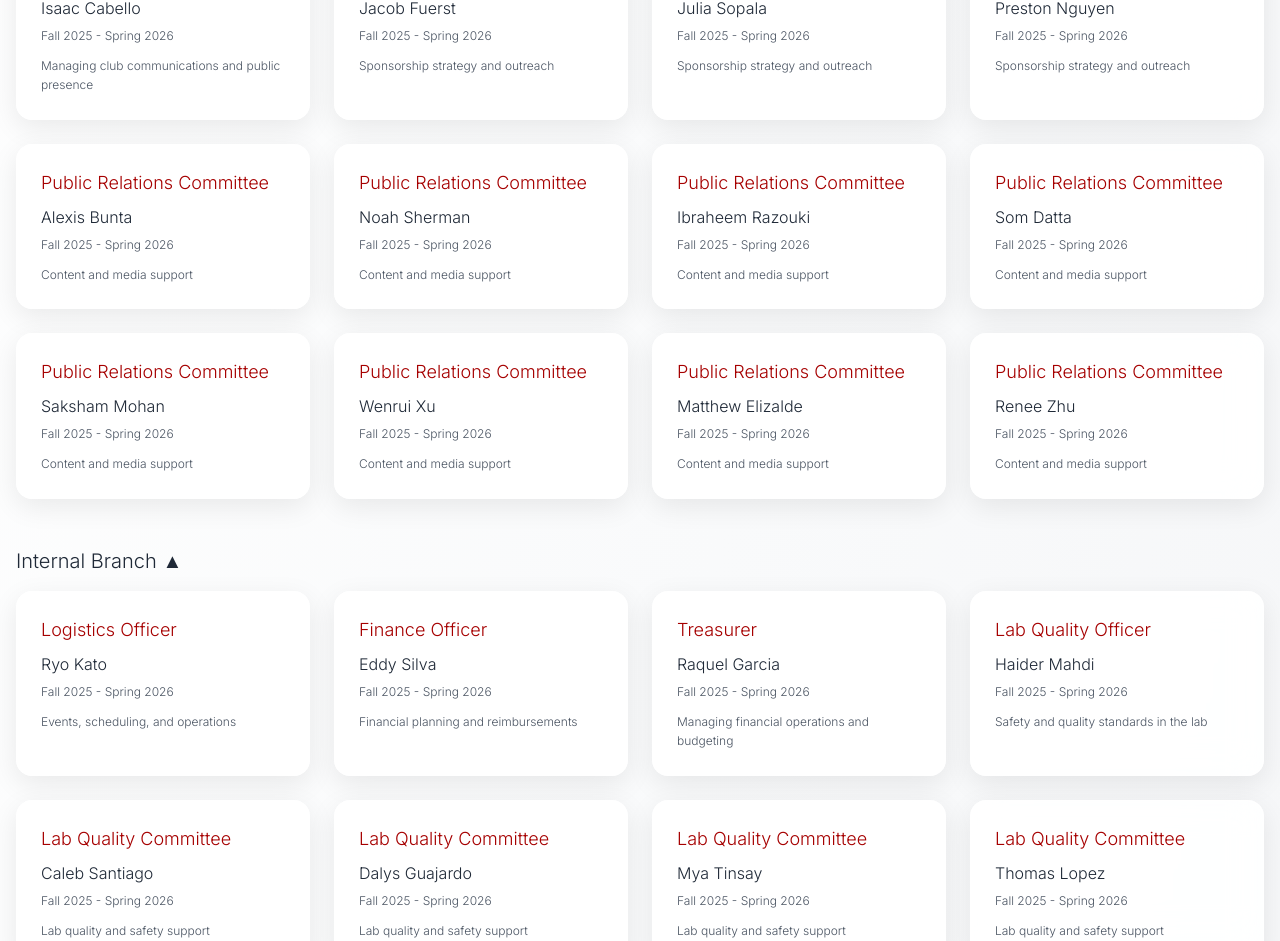
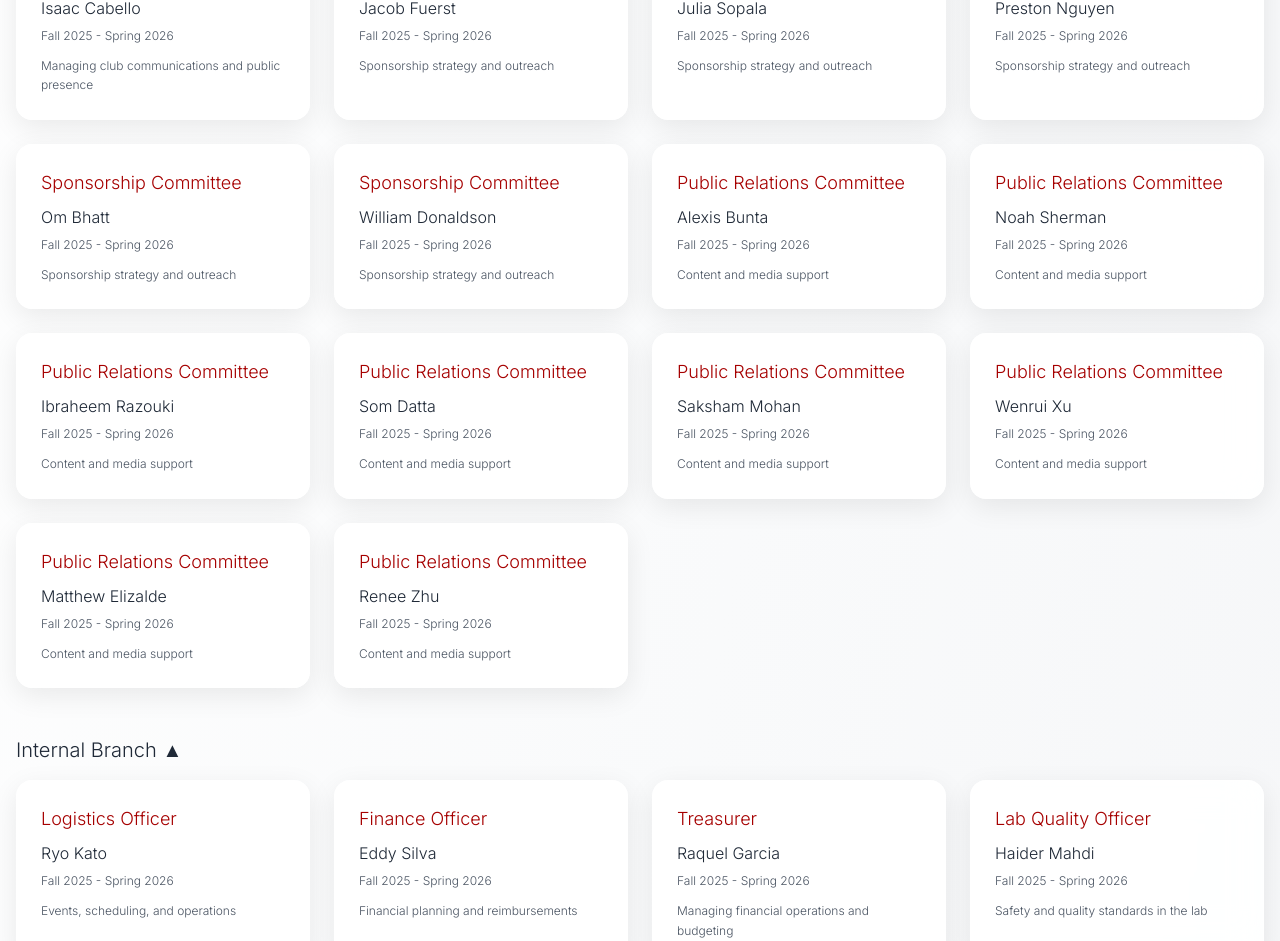
Before and after one commit to turtle-robotics/Turtle-website, a React (Vite) app: page /about in a window 1280 px wide. Shown: the part 2295-3236 px from the top of the page. Built offline with nearby package versions, Linux system fonts and the light colour scheme.

Commit message:
Update About.jsx

```diff
--- a/src/pages/About.jsx
+++ b/src/pages/About.jsx
@@ -43,6 +43,8 @@ const About = () => {
     { role: 'Sponsorship Committee', name: 'Jacob Fuerst', period: 'Fall 2025 - Spring 2026', description: 'Sponsorship strategy and outreach' },
     { role: 'Sponsorship Committee', name: 'Julia Sopala', period: 'Fall 2025 - Spring 2026', description: 'Sponsorship strategy and outreach' },
     { role: 'Sponsorship Committee', name: 'Preston Nguyen', period: 'Fall 2025 - Spring 2026', description: 'Sponsorship strategy and outreach' },
+        { role: 'Sponsorship Committee', name: 'Om Bhatt', period: 'Fall 2025 - Spring 2026', description: 'Sponsorship strategy and outreach' },
+            { role: 'Sponsorship Committee', name: 'William Donaldson', period: 'Fall 2025 - Spring 2026', description: 'Sponsorship strategy and outreach' },
     { role: 'Public Relations Committee', name: 'Alexis Bunta', period: 'Fall 2025 - Spring 2026', description: 'Content and media support' },
     { role: 'Public Relations Committee', name: 'Noah Sherman', period: 'Fall 2025 - Spring 2026', description: 'Content and media support' },
      { role: 'Public Relations Committee', name: 'Ibraheem Razouki', period: 'Fall 2025 - Spring 2026', description: 'Content and media support' },
```
